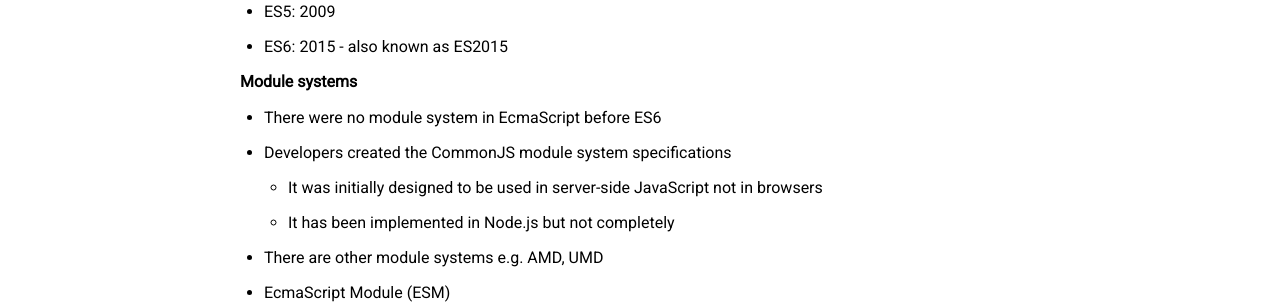
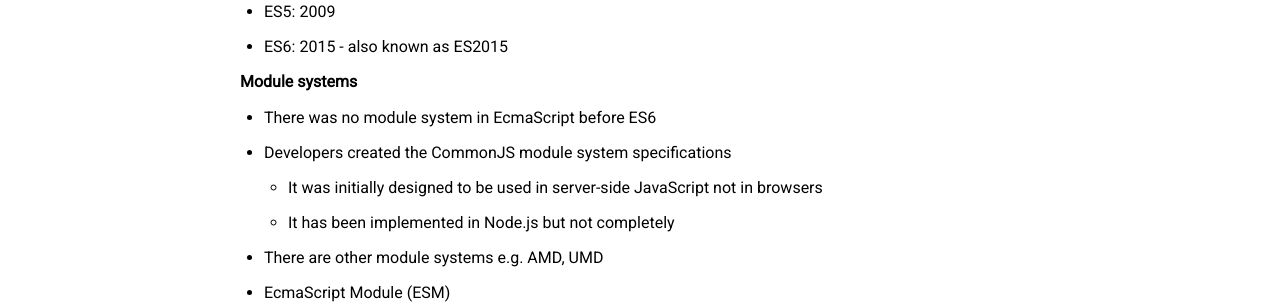
Before and after one commit to sylvainwhite/sylvain-white-dev, a Jekyll site: the page built from pages/javascript.md, in a window 1280 px wide and 900 px high, scrolled down 619 px. Shown: the part 152-456 px from the top of the window. Built offline with Jekyll 4.4.1, drawn with Linux system fonts in a browser that asks for light colours; nearby versions of some CDN libraries.

Commit message:
Fix typo

```diff
--- a/pages/javascript.md
+++ b/pages/javascript.md
@@ -32,7 +32,7 @@
 * ES6: 2015 - also known as ES2015
 
 #### Module systems
-* There were no module system in EcmaScript before ES6
+* There was no module system in EcmaScript before ES6
 * Developers created the CommonJS module system specifications
     * It was initially designed to be used in server-side JavaScript not in browsers
     * It has been implemented in Node.js but not completely
```
